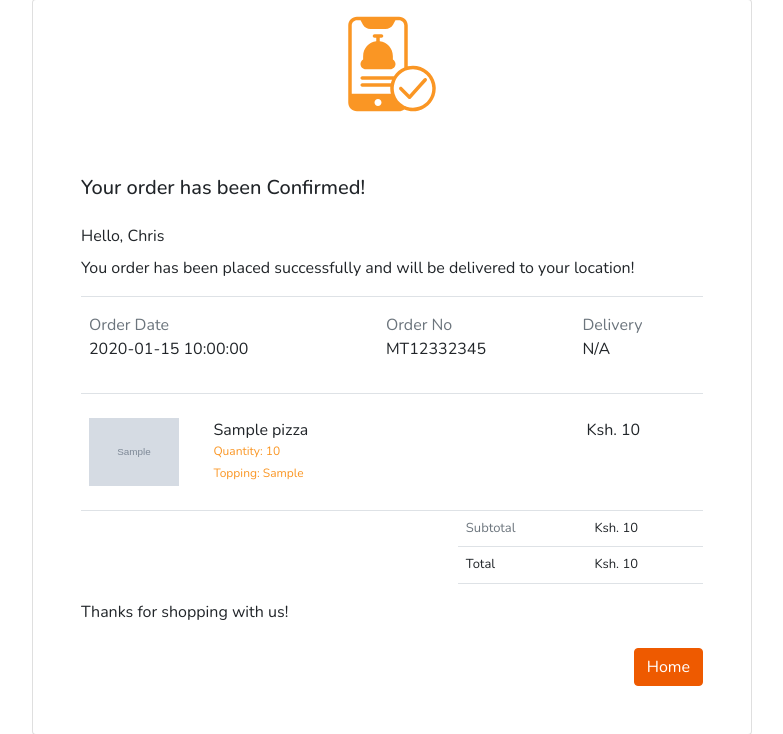
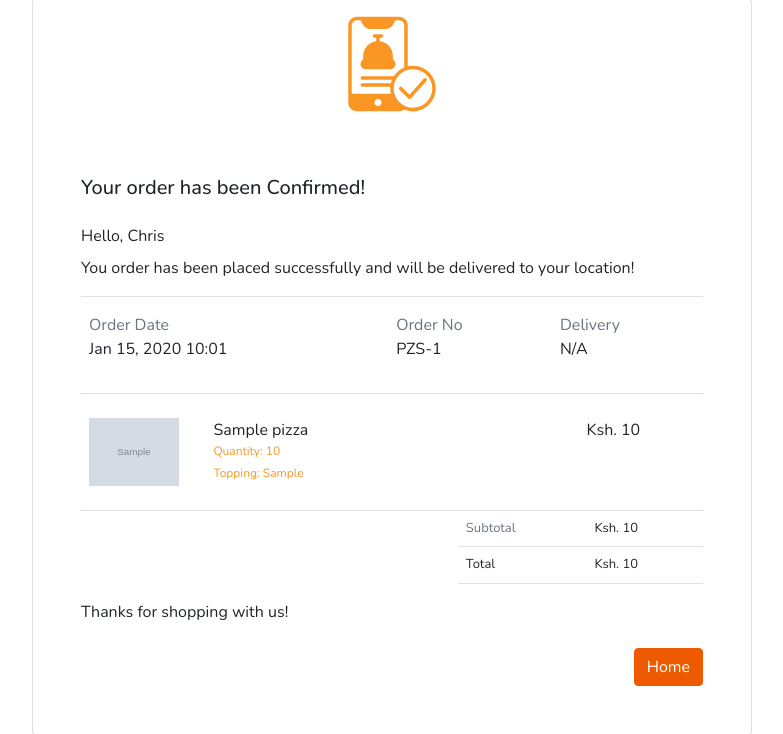
Before and after one commit to james-muriithi/pizza-shop, a Flask app: page /order-success/1 in a window 1280 px wide. Shown: the part 168-902 px from the top of the page, without its empty margins (248-1031 px from the left). Run offline with Flask 2, Linux system fonts and the light colour scheme; tables that the repository leaves empty hold one stand-in row (values such as "Sample post"); grey boxes marked "Sample" are stand-in pictures; some libraries are stand-ins or nearby versions.

Commit message:
updated order success page

```diff
--- a/app/templates/order-success.html
+++ b/app/templates/order-success.html
@@ -48,12 +48,12 @@
                                         <tr>
                                             <td>
                                                 <div class="py-2"> <span class="d-block text-muted">Order Date</span>
-                                                    <span>{{order.created_at}}</span>
+                                                    <span>{{order.created_at.strftime("%b %d, %Y %H:%m")}}</span>
                                                 </div>
                                             </td>
                                             <td>
                                                 <div class="py-2"> <span class="d-block text-muted">Order No</span>
-                                                    <span>MT12332345</span>
+                                                    <span>PZS-{{order.id}}</span>
                                                 </div>
                                             </td>
                                             <td>
@@ -115,7 +115,7 @@
                             </div>
                             <p class="font-weight-bold mb-0">Thanks for shopping with us!</p>
                             <div class="pt-4 text-end">
-                                <a href="url_for('.index')" class="btn btn-primary text-white">Home</a>
+                                <a href="{{url_for('main.index')}}" class="btn btn-primary text-white">Home</a>
                             </div>
                         </div>
                     </div>
```
